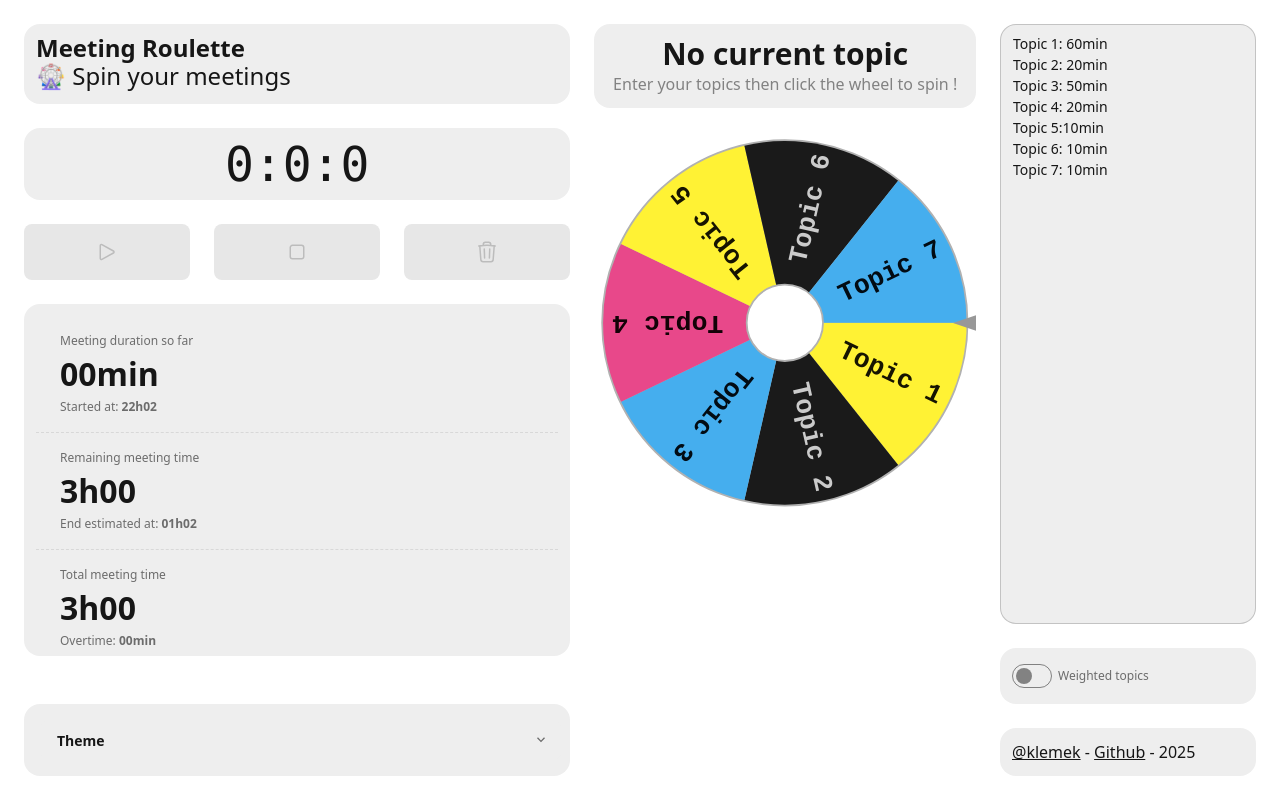
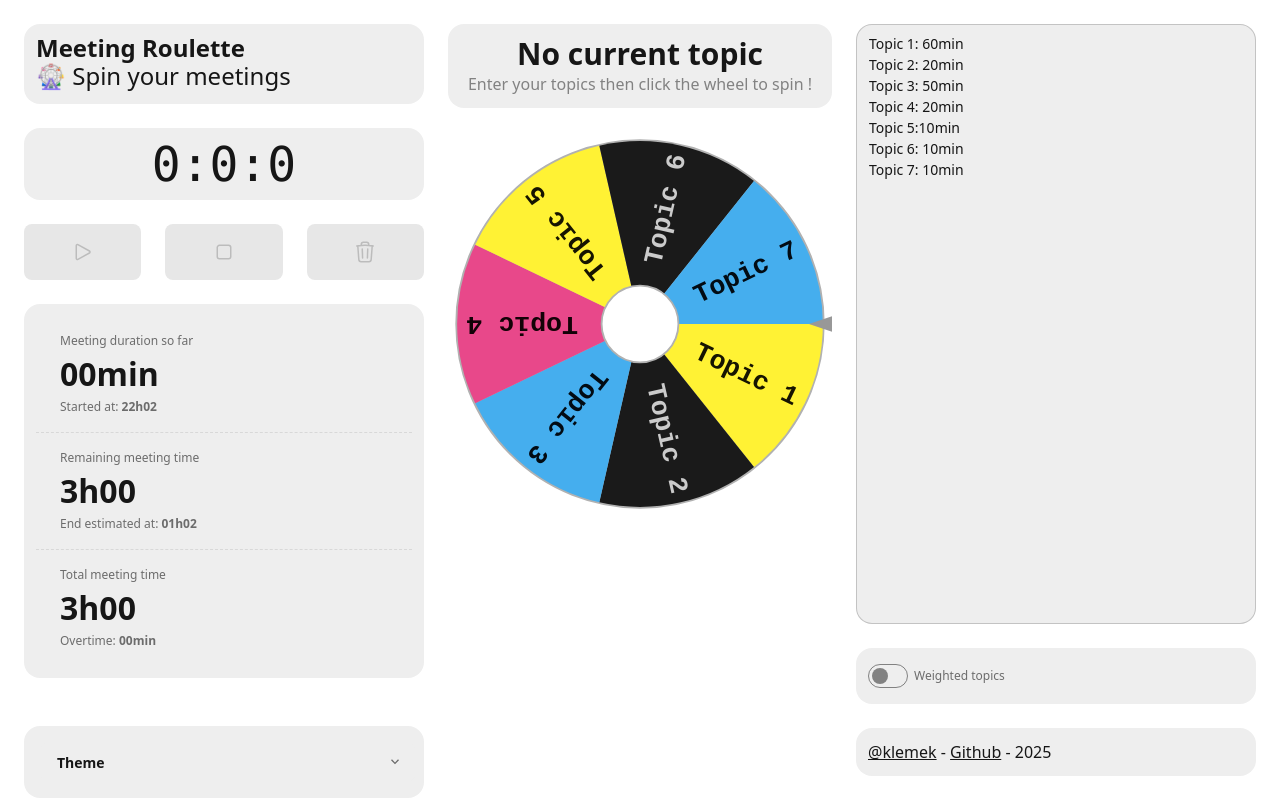
Before and after one commit to Klemek/meeting-roulette, a plain HTML site: page index.html in a window 1280 px wide. Drawn offline with nearby package versions, Linux system fonts and the light colour scheme.

Commit message:
small fixes

```diff
--- a/index.html
+++ b/index.html
@@ -32,7 +32,7 @@
       style="display: none"
       class="flex flex-col lg:flex-row h-screen w-full gap-6 p-6 max-h-screen"
     >
-      <div class="flex flex-col h-full gap-6 min-w-64">
+      <div class="flex flex-col h-full gap-6 lg:min-w-60 xl:min-w-100">
         <div class="p-3 bg-base-200 rounded-box">
           <div class="font-title font-black leading-none text-2xl">
             Meeting Roulette
@@ -124,7 +124,10 @@
           </button>
         </div>
         <div
-          class="hidden lg:block p-3 bg-base-200 rounded-box stats stats-vertical"
+          class="hidden lg:block p-3 bg-base-200 rounded-box"
+        >
+        <div
+          class="stats stats-vertical w-full"
         >
           <div class="stat">
             <div class="stat-title">Meeting duration so far</div>
@@ -153,6 +156,7 @@
               Overtime: <b>{{ timeText(overtimeTime) }}</b>
             </div>
           </div>
+        </div>
         </div>
         <div class="hidden lg:block grow"></div>
         <div class="hidden lg:block p-3 bg-base-200 rounded-box">
@@ -260,7 +264,7 @@
           </div>
         </div>
       </div>
-      <div class="flex flex-col min-w-64 h-full gap-6">
+      <div class="flex flex-col lg:min-w-60 xl:min-w-100 h-full gap-6">
         <textarea
           v-model="rawData"
           class="grow w-full bg-base-200 min-h-64 textarea rounded-box resize-none"
```
